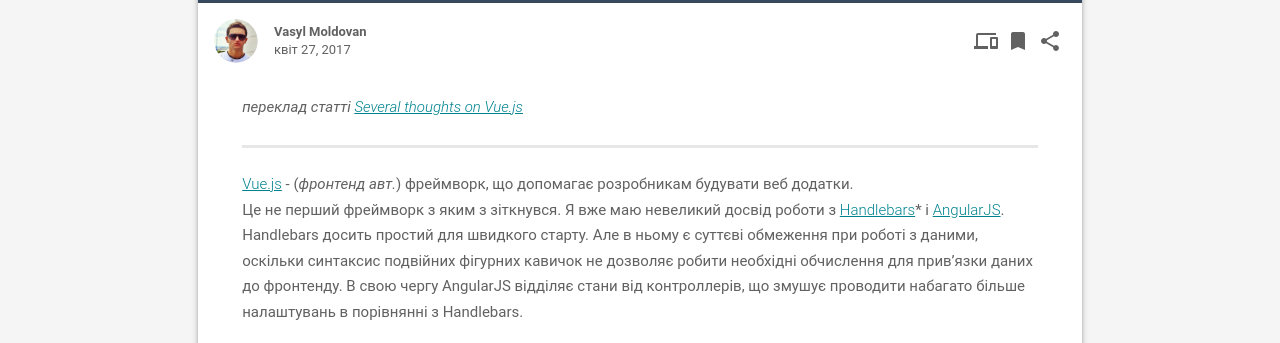
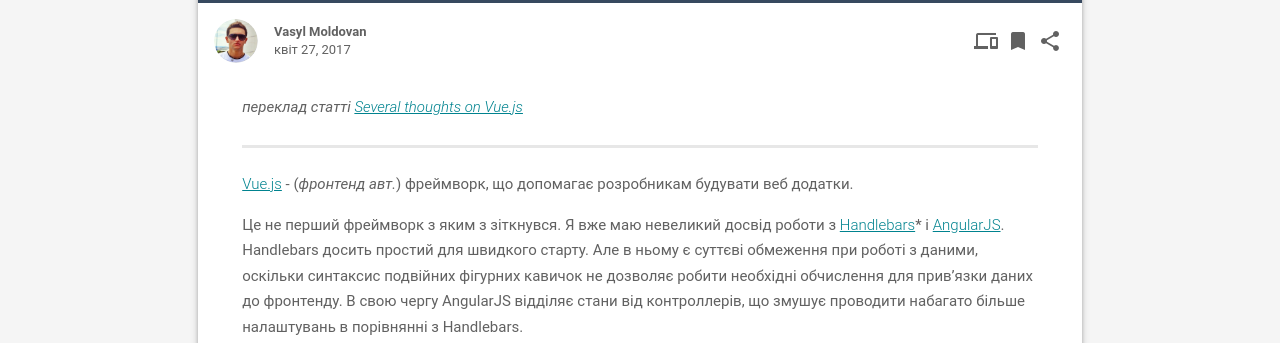
Before and after one commit to movasyl/movasyl.github.io, a plain HTML site: page 2017/04/27/Кілька-думок-про-Vue-Js/index.html in a window 1280 px wide. Shown: the part 450-793 px from the top of the page. Drawn offline with Linux system fonts and the light colour scheme.

Commit message:
Site updated: 2017-05-02 00:21:03

```diff
--- a/2017/04/27/Кілька-думок-про-Vue-Js/index.html
+++ b/2017/04/27/Кілька-думок-про-Vue-Js/index.html
@@ -390,7 +390,8 @@
 
         <p><em>переклад статті <a href="https://medium.com/@huiqizhou1989/several-thoughts-on-vue-js-6c8ef05c86a7" target="_blank" rel="external">Several thoughts on Vue.js</a></em></p>
 <hr>
-<p><a href="https://vuejs.org/" target="_blank" rel="external">Vue.js</a> - (<em>фронтенд авт.</em>) фреймворк, що допомагає розробникам будувати веб додатки.<br>Це не перший фреймворк з яким з зіткнувся. Я вже маю невеликий досвід роботи з <a href="http://handlebarsjs.com" target="_blank" rel="external">Handlebars</a>* і <a href="https://angular.io" target="_blank" rel="external">AngularJS</a>. Handlebars досить простий для швидкого старту. Але в ньому є суттєві обмеження при роботі з даними, оскільки синтаксис подвійних фігурних кавичок не дозволяє робити необхідні обчислення для прив’язки даних до фронтенду. В свою чергу AngularJS відділяє стани від контроллерів, що змушує проводити набагато більше налаштувань в порівнянні з Handlebars.  </p>
+<p><a href="https://vuejs.org/" target="_blank" rel="external">Vue.js</a> - (<em>фронтенд авт.</em>) фреймворк, що допомагає розробникам будувати веб додатки. </p>
+<p>Це не перший фреймворк з яким з зіткнувся. Я вже маю невеликий досвід роботи з <a href="http://handlebarsjs.com" target="_blank" rel="external">Handlebars</a>* і <a href="https://angular.io" target="_blank" rel="external">AngularJS</a>. Handlebars досить простий для швидкого старту. Але в ньому є суттєві обмеження при роботі з даними, оскільки синтаксис подвійних фігурних кавичок не дозволяє робити необхідні обчислення для прив’язки даних до фронтенду. В свою чергу AngularJS відділяє стани від контроллерів, що змушує проводити набагато більше налаштувань в порівнянні з Handlebars.  </p>
 <p>А тепер кілька речей які мені сподобались в Vue.js:</p>
 <ul>
 <li><strong>Крутий гайд по <a href="https://vuejs.org/v2/guide" target="_blank" rel="external">Vue.js 2.0</a> з купою корисних прикладів.</strong><br>Для мене, як для початківця у всіх цих веб фреймворках перечитування офіційних документацій - завдання не з найпростіших. Проте в цьому випадку я зловим себе на думці, що в основному, без проблем слідую офіціному сайту і не змушений звертаюсь до сторонніх джерел.</li>
```
